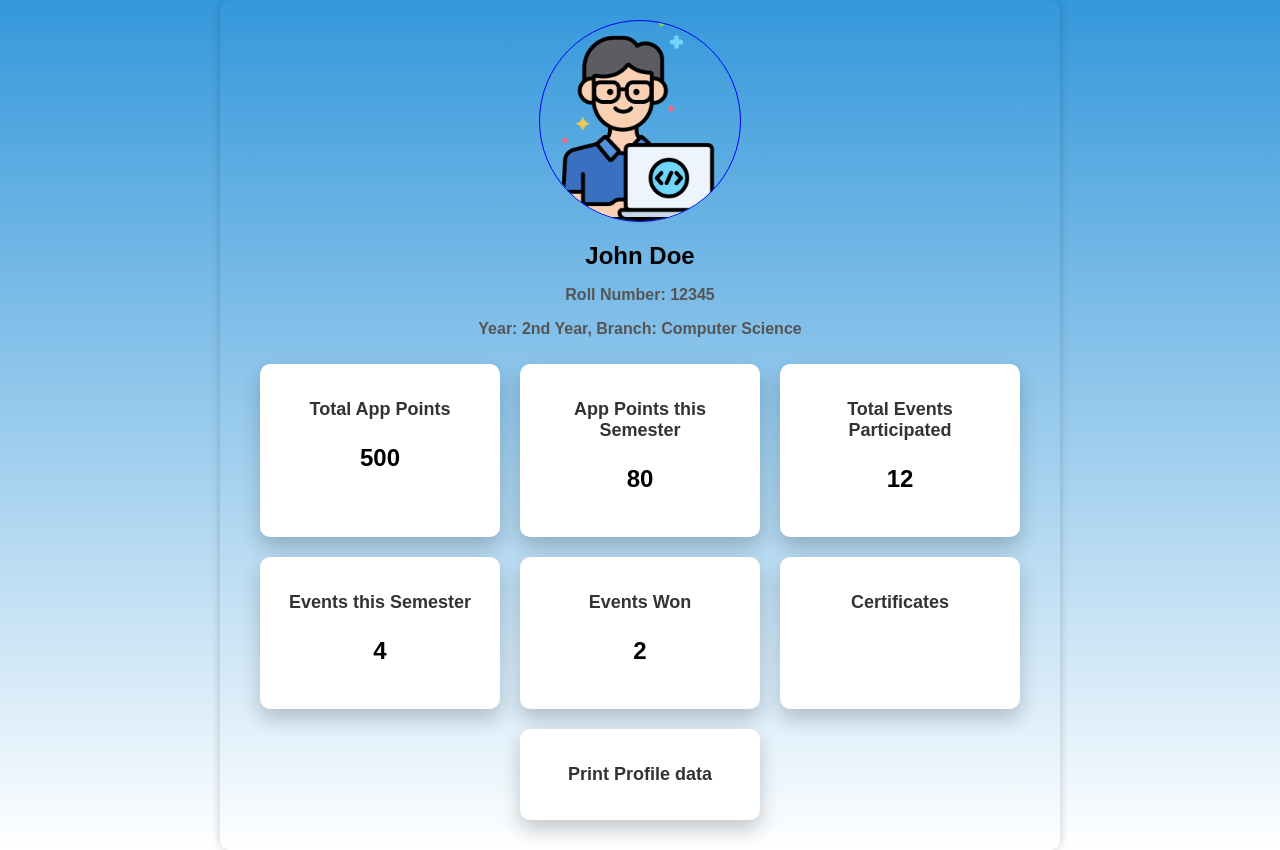
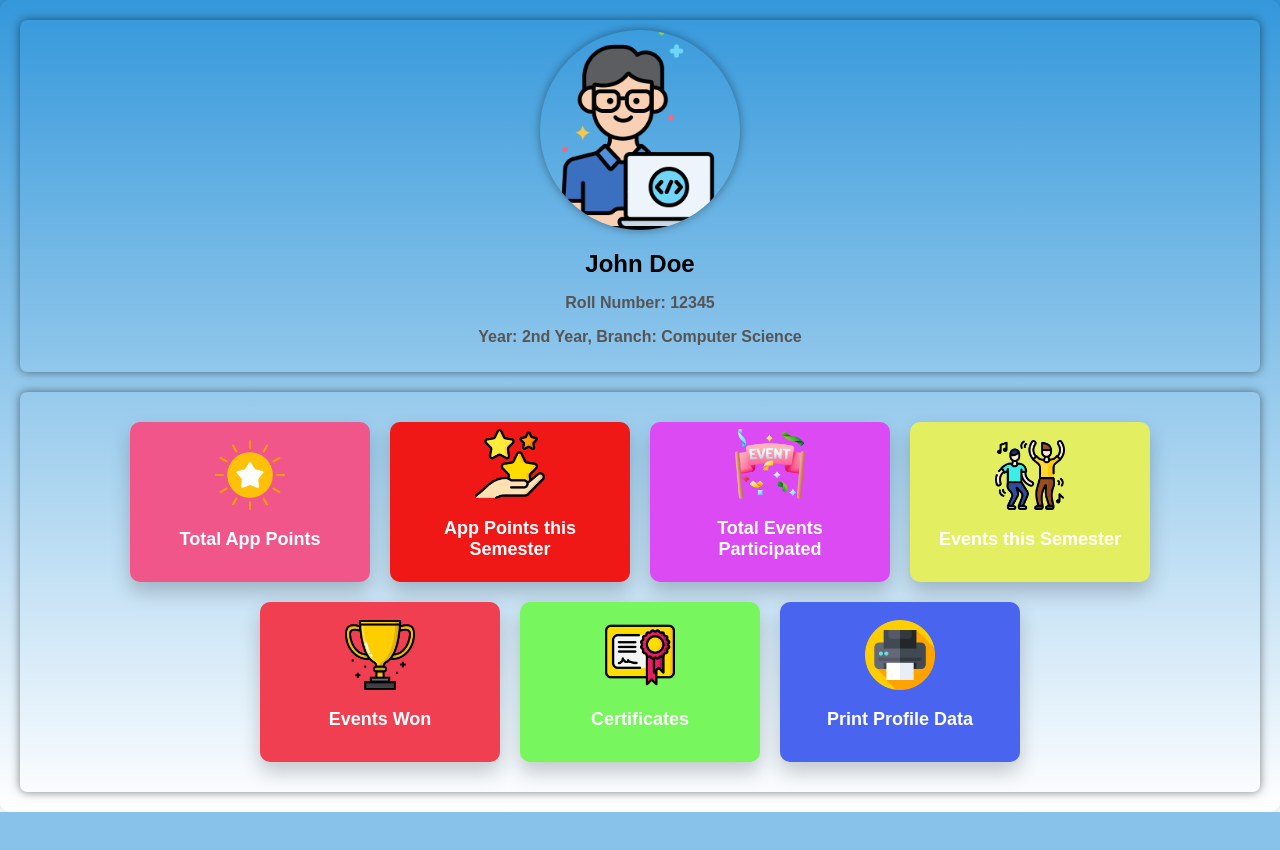
Before and after one commit to RAKHEEBAHMAD/necnapp, a Node server app: page /student-profile in a window 1280 px wide. After the commit the page ends 812 px from the top, so only its background shows below. Run offline with Node 20, Linux system fonts and the light colour scheme; some libraries are stand-ins or nearby versions.

Commit message:
created the student profile page

```diff
--- a/views/studentprofile.ejs
+++ b/views/studentprofile.ejs
@@ -1,6 +1,5 @@
 <!DOCTYPE html>
 <html lang="en">
-
 <head>
     <meta charset="UTF-8">
     <meta name="viewport" content="width=device-width, initial-scale=1.0">
@@ -13,7 +12,7 @@
         }
 
         .profile {
-    max-width: 800px;
+            width: calc(100%-10px);
             margin: 0 auto;
             background: linear-gradient(to bottom, #3498db, #ffffff);
             padding: 20px;
@@ -22,13 +21,17 @@
         }
 
         .profile-header {
+            margin-bottom: 20px;
+            padding: 10px;
             text-align: center;
+            box-shadow: 0 0 10px rgba(0, 0, 0, 0.5);
+            border-radius: 7px;
         }
 
         .profile-picture {
             max-width: 200px;
             border-radius: 50%;
-    border: 1px solid blue;
+            box-shadow: 0 0 10px rgba(0, 0, 0, 0.4);
         }
 
         .student-name {
@@ -46,24 +49,88 @@
         }
 
         .profile-cards {
+            padding: 20px;
             display: flex;
             flex-wrap: wrap;
             justify-content: center;
+            box-shadow: 0 0 10px rgba(0, 0, 0, 0.5);
+            border-radius: 7px;
         }
 
         .card {
             width: 200px;
-    background-color: #fff;
+            height: 120px;
+            display: flex;
+            flex-direction: column;
+            justify-content: center;
+            align-items: center;
             padding: 20px;
             margin: 10px;
             text-align: center;
             box-shadow: 0 10px 20px rgba(0, 0, 0, 0.2);
             border-radius: 10px;
+            color: white;
+            background-color: #f5f5f5;
+            transition: transform 0.3s, background-color 0.3s;
         }
+
+        .card:nth-child(1) {
+            background-color: #f1568a;
+        }
+
+        .card:nth-child(2) {
+            background-color: #f01717;
+        }
+
+        .card:nth-child(3) {
+            background-color: #dc4af3;
+        }
+
+        .card:nth-child(4) {
+            background-color: #e3ef61;
+        }
+
+        .card:nth-child(5) {
+            background-color: #ef3f51;
+        }
+        .card:nth-child(6) {
+            background-color: #77f65d;
+        }
+        .card:nth-child(7) {
+            background-color: #4964ee;
+        }
+        .card:nth-child(1):hover {
+            transform: scale(1.05);
+            background-color: #ed5b88;
+        }
+        .card:nth-child(2):hover {
+            transform: scale(1.05);
+            background-color: #ffcc66;
+        }
+        .card:nth-child(3):hover {
+            transform: scale(1.05);
+            background-color: #b22cff; }
+        .card:nth-child(4):hover {
+            transform: scale(1.05);
+            background-color: #d3e572; }
+        .card:nth-child(5):hover {
+            transform: scale(1.05);
+            background-color: #e52d3d;
+        }
+        .card:nth-child(6):hover {
+            transform: scale(1.05);
+            background-color: #4edc60;
+        }
+        .card:nth-child(7):hover {
+            transform: scale(1.05);
+            background-color: #3d51f2;
+        }
+
+
 
         h2 {
             font-size: 18px;
-    color: #333;
+            color: white;
         }
 
         p {
@@ -91,15 +158,26 @@ h2 {
             cursor: pointer;
         }
 
+        a {
+            text-decoration: none;
+            color: inherit;
+
+        }
+
+
+
+
         .add-certificate:hover,
         .print-data:hover {
             background-color: #0056b3;
         }
+        .card img {
+            max-width: 70px;
 
+        }
     </style>
     <title>User Profile</title>
 </head>
-
 <body>
     <div class="profile">
         <div class="profile-header">
@@ -109,34 +187,54 @@ h2 {
             <p class="studying-info">Year: 2nd Year, Branch: Computer Science</p>
         </div>
         <div class="profile-cards">
-            <div class="card">
+            <a href="#" class="card">
+                <div >
+                    <img src="/images/reward.png" alt="Icon 1">
                     <h2>Total App Points</h2>
-                <p>500</p>
+
                 </div>
-            <div class="card">
+            </a>
+            <a href="#" class="card">
+                <div >
+                    <img src="/images/totalpoints.png" alt="Icon 2">
                     <h2>App Points this Semester</h2>
-                <p>80</p>
+
                 </div>
-            <div class="card">
+            </a>
+            <a href="#" class="card">
+                <div >
+                    <img src="/images/banner.png" alt="Icon 3">
                     <h2>Total Events Participated</h2>
-                <p>12</p>
+
                 </div>
-            <div class="card">
+            </a>
+            <a href="#" class="card">
+                <div >
+                    <img src="/images/events.png" alt="Icon 4">
                     <h2>Events this Semester</h2>
-                <p>4</p>
+
                 </div>
-            <div class="card">
+            </a>
+            <a href="#" class="card">
+                <div >
+                    <img src="/images/trophy.png" alt="Icon 5">
                     <h2>Events Won</h2>
-                <p>2</p>
+
                 </div>
-            <div class="card">
+            </a>
+            <a href="#" class="card">
+                <div >
+                    <img src="/images/certificate.png" alt="Icon 6">
                     <h2>Certificates</h2>
                 </div>
-            <div class="card">
-                <h2>Print Profile data</h2>
+            </a>
+            <a href="#" class="card">
+                <div >
+                    <img src="/images/printer.png" alt="Icon 7">
+                    <h2>Print Profile Data</h2>
                 </div>
+            </a>
         </div>
     </div>
 </body>
-
 </html>
```
Also changed, not shown: public/images/banner.png (added), public/images/certificate.png (added), public/images/events.png (added), public/images/print.png (added), public/images/printer.png (added), public/images/reward.png (added), public/images/totalpoints.png (added), public/images/trophy.png (added). Lines whose indentation alone changed are shown as unchanged.
